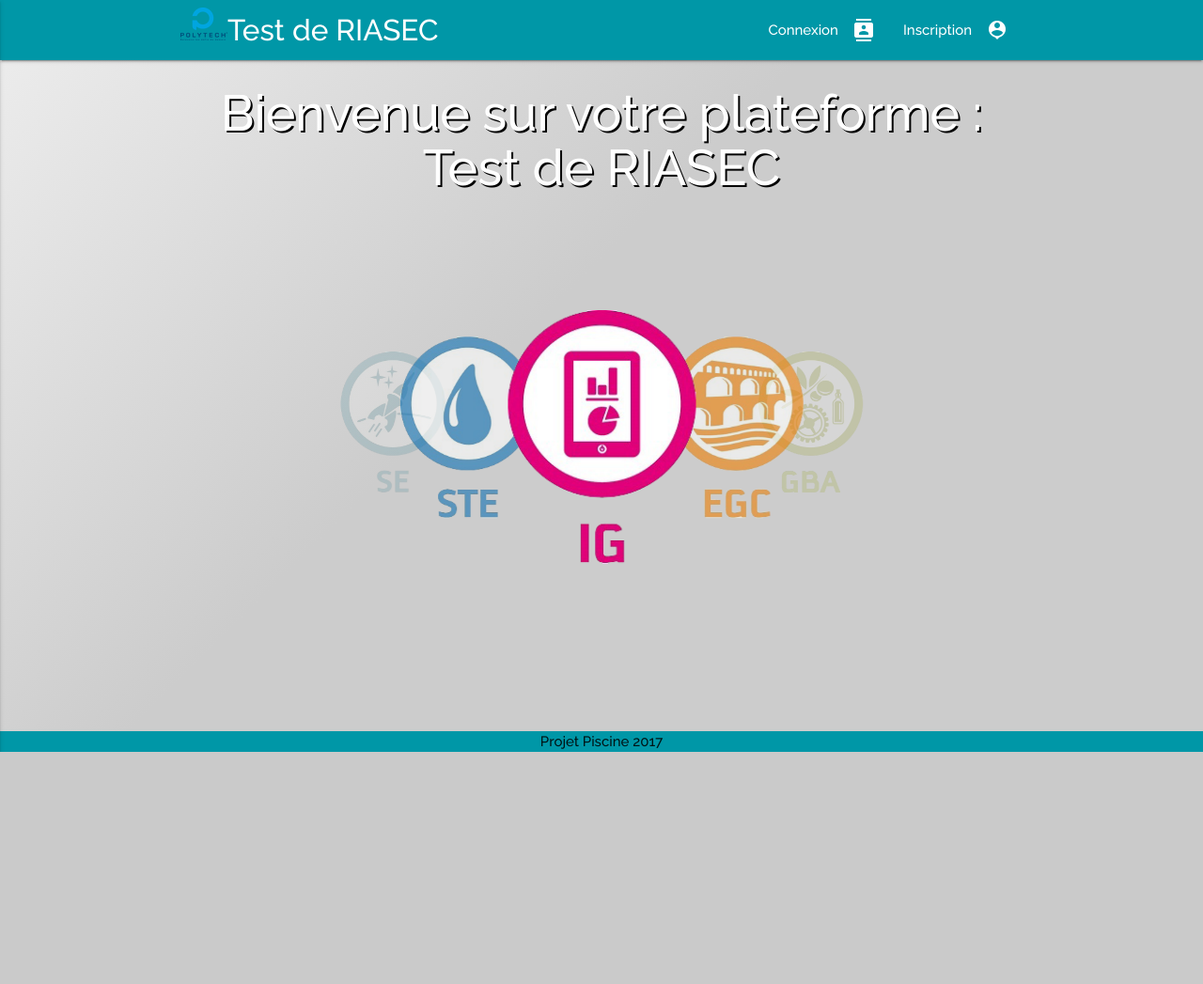
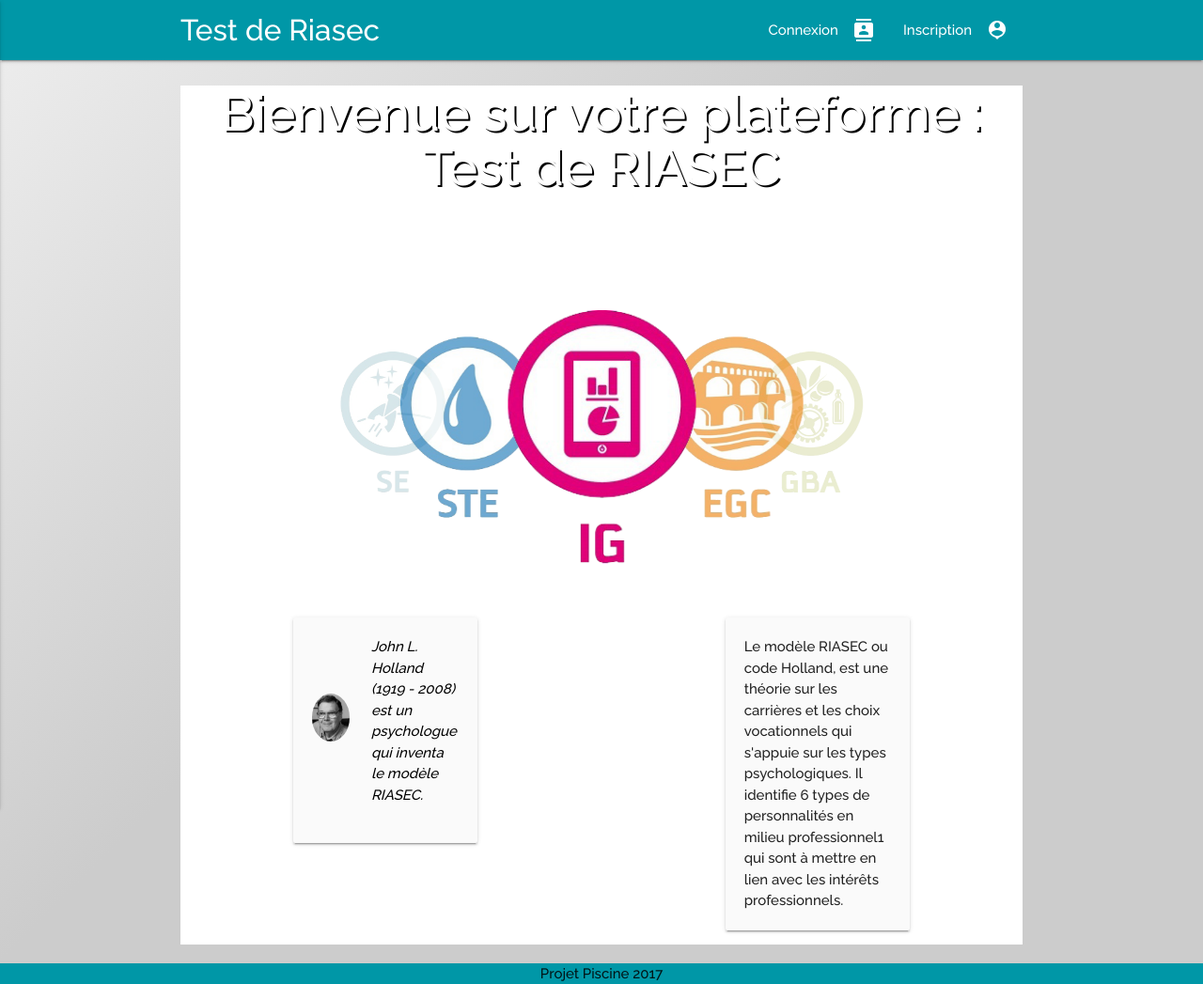
Before and after one commit to ophpkr/piscine, a PHP site: page /homepage.php in a window 1280 px wide. Shown: the whole page at 94% size. Before the commit the page ends 800 px from the top, so only its background shows below. Run offline with PHP 8.4, Linux system fonts and the light colour scheme; some libraries are stand-ins or nearby versions.

Commit message:
Mise en page homepage
homepage, navbar

```diff
--- a/Vue/homepage.php
+++ b/Vue/homepage.php
@@ -11,23 +11,53 @@
 
    <?php }?>
 
-<div class="container">
-<h2 class="center-align" id="degrade" > Bienvenue sur votre plateforme : Test de RIASEC</h2>
+<div class="container" style="background: white">
+  <h2 class="center-align" id="degrade" > Bienvenue sur votre plateforme : Test de RIASEC</h2>
 
 
-<div class="row">
-    <div class="carousel" id="degrade">
-    <a class="carousel-item" href="http://www.polytech-montpellier.fr/index.php/formation/informatique-et-gestion-ig/presentation"><img src="images/ig.png"></a>
-    <a class="carousel-item" href="http://www.polytech-montpellier.fr/index.php/formation/eau-et-genie-civil-apprentissage/presentation"><img src="images/egc.png"></a>
-    <a class="carousel-item" href="http://www.polytech-montpellier.fr/index.php/formation/genie-biologique-agroalimentaire-gba/presentation"><img src="images/gba.png"></a>
-    <a class="carousel-item" href="http://www.polytech-montpellier.fr/index.php/formation/materiaux-mat/presentation"><img src="images/mat.png"></a>
-    <a class="carousel-item" href="http://www.polytech-montpellier.fr/index.php/formation/microelectronique-et-automatique-mea/presentation"><img src="images/mea.png"></a>
-    <a class="carousel-item" href="http://www.polytech-montpellier.fr/index.php/formation/mecanique-et-interactions-m-i/presentation"><img src="images/mi.png"></a>
-    <a class="carousel-item" href="http://www.polytech-montpellier.fr/index.php/formation/mecanique-structures-industrielles/presentation"><img src="images/msi.png"></a>
-    <a class="carousel-item" href="http://www.polytech-montpellier.fr/index.php/formation/systemes-embarques-se/presentation"><img src="images/se.png"></a>
-    <a class="carousel-item" href="http://www.polytech-montpellier.fr/index.php/formation/sciences-et-technologies-de-l-eau-ste/presentation"><img src="images/ste.png"></a>
+  <div class="row">
+    <div class="carousel">
+      <a class="carousel-item" href="http://www.polytech-montpellier.fr/index.php/formation/informatique-et-gestion-ig/presentation" target="_blank"><img src="images/ig.png"></a>
+      <a class="carousel-item" href="http://www.polytech-montpellier.fr/index.php/formation/eau-et-genie-civil-apprentissage/presentation" target="_blank"><img src="images/egc.png"></a>
+      <a class="carousel-item" href="http://www.polytech-montpellier.fr/index.php/formation/genie-biologique-agroalimentaire-gba/presentation" target="_blank"><img src="images/gba.png"></a>
+      <a class="carousel-item" href="http://www.polytech-montpellier.fr/index.php/formation/materiaux-mat/presentation" target="_blank"><img src="images/mat.png"></a>
+      <a class="carousel-item" href="http://www.polytech-montpellier.fr/index.php/formation/microelectronique-et-automatique-mea/presentation" target="_blank"><img src="images/mea.png"></a>
+      <a class="carousel-item" href="http://www.polytech-montpellier.fr/index.php/formation/mecanique-et-interactions-m-i/presentation" target="_blank"><img src="images/mi.png"></a>
+      <a class="carousel-item" href="http://www.polytech-montpellier.fr/index.php/formation/mecanique-structures-industrielles/presentation" target="_blank"><img src="images/msi.png"></a>
+      <a class="carousel-item" href="http://www.polytech-montpellier.fr/index.php/formation/systemes-embarques-se/presentation" target="_blank"><img src="images/se.png"></a>
+      <a class="carousel-item" href="http://www.polytech-montpellier.fr/index.php/formation/sciences-et-technologies-de-l-eau-ste/presentation" target="_blank"><img src="images/ste.png"></a>
+    </div>
   </div>
-</div>
+
+  <div class="row">
+    <div class="col s6">
+      <div class="col s12 m8 offset-m2 l6 offset-l3">
+        <div class="card-panel grey lighten-5 z-depth-1">
+          <div class="row valign-wrapper">
+            <div class="col s6">
+              <img src="images/holland.jpg" alt="" class="circle responsive-img" width=80px;>
+            </div>
+              <div class="col s12">
+                <span class="black-text">
+                  <I>John L. Holland (1919 - 2008) est un psychologue qui inventa le modèle RIASEC.</I>
+                </span>
+              </div>
+            </div>
+          </div>
+        </div>
+      </div>
+
+      <div class="col s6">
+        <div class="col s12 m8 offset-m2 l6 offset-l3">
+          <div class="card-panel grey lighten-5 z-depth-1" >
+            <div class ="justify">
+              Le modèle RIASEC ou code Holland, est une théorie sur les carrières et les choix vocationnels qui s'appuie sur les types psychologiques. Il identifie 6 types de personnalités en milieu professionnel1 qui sont à mettre en lien avec les intérêts professionnels.
+            </div>
+          </div>
+        </div>
+      </div>
+    </div>
+  </div>
 </div>
 
 
--- a/Vue/navbar.php
+++ b/Vue/navbar.php
@@ -1,8 +1,7 @@
 
-
-  <nav class="nav" role="navigation" >
+<nav class="nav" role="navigation">
   <div class="nav-wrapper container">
-    <a id="logo-container" href="homepage.php" class="brand-logo"><img src="images/pp.png" class="responsive-img">Test de RIASEC</a>
+    <a id="logo-container" href="homepage.php" class="brand-logo"><div id="navtitre">Test de Riasec</div></a>
     <ul class="right hide-on-med-and-down">
       <li><a class="modal-trigger" href="#modal1"><i class="material-icons right">contacts</i>Connexion</a></li>
       <li><a class="modal-trigger" href="#modal2"><i class="material-icons right">person_pin</i>Inscription</a></li>
```
Also changed, not shown: Vue/assets/css/perso.css (+24 -6 lines), Vue/assets/fonts/Radium_Corp.ttf (added), Vue/assets/fonts/blue_highway.ttf (added), Vue/images/holland.jpg (added). Lines whose indentation alone changed are shown as unchanged.
